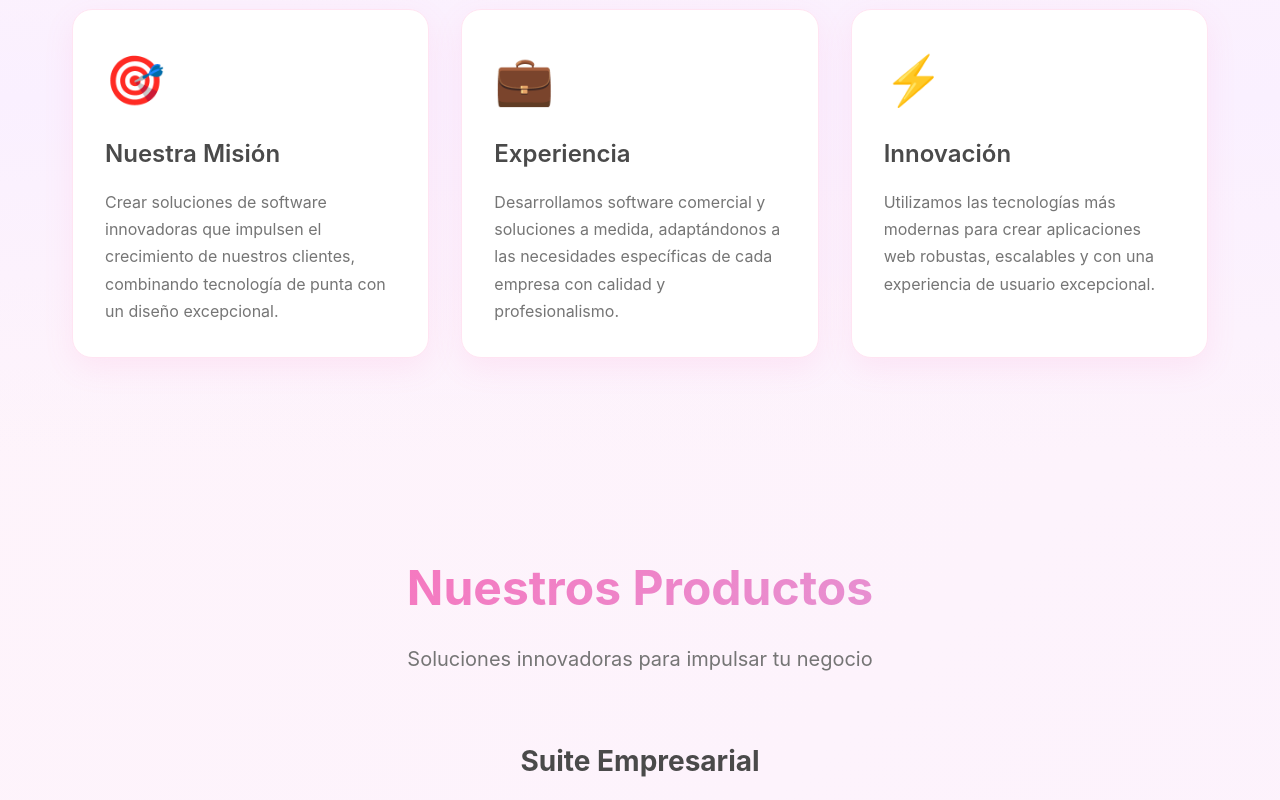
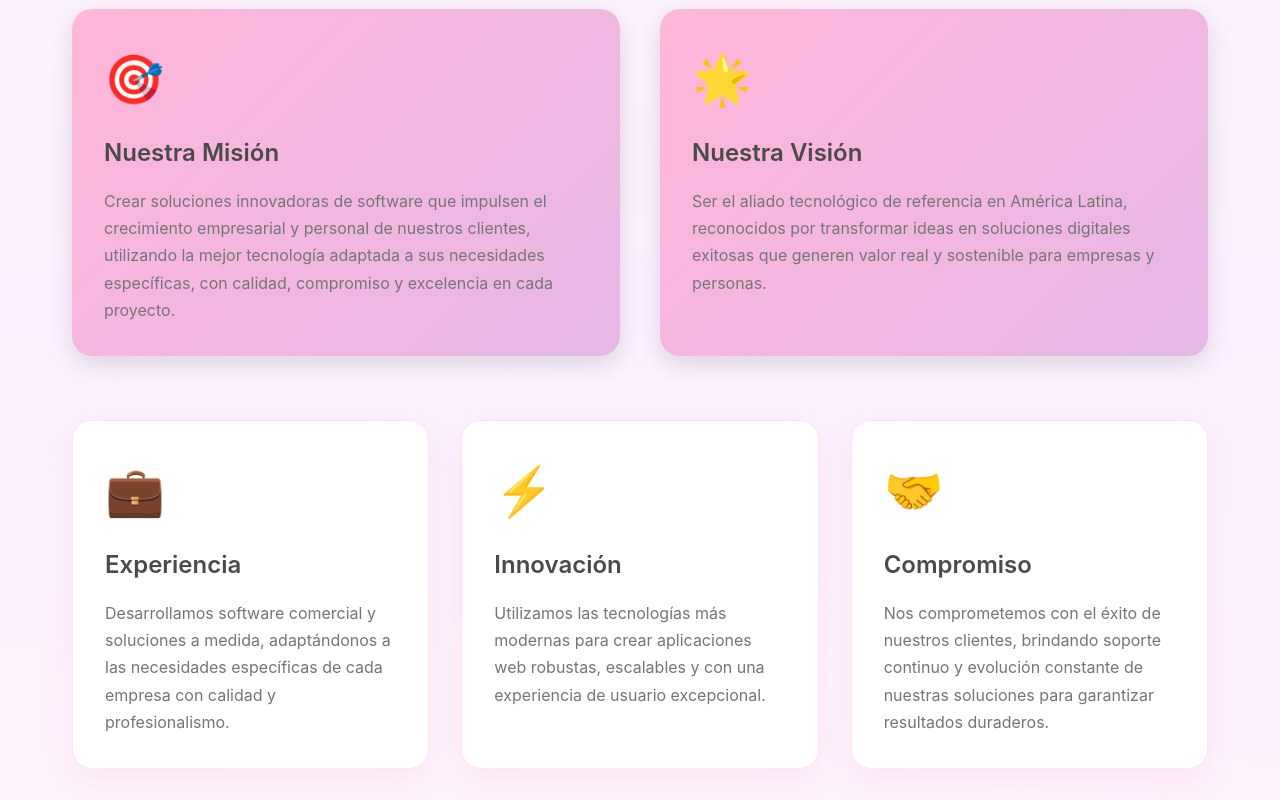
Before and after one commit to softkissdev/softkiss-bw, a Vue app: page / in a window 1280 px wide. Shown: the part 1060-1860 px from the top of the page. Built offline with nearby package versions, Linux system fonts and the light colour scheme.

Commit message:
feat: Improve mission and add vision statement with enhanced values

```diff
--- a/src/components/About.vue
+++ b/src/components/About.vue
@@ -7,16 +7,29 @@
       />
 
       <div class="about-content">
-        <Card class="about-card">
+        <Card class="about-card mission-vision">
           <template #icon>🎯</template>
           <template #title>Nuestra Misión</template>
           <template #content>
-            Crear soluciones de software innovadoras que impulsen el crecimiento
-            de nuestros clientes, combinando tecnología de punta con un diseño
-            excepcional.
+            Crear soluciones innovadoras de software que impulsen el crecimiento
+            empresarial y personal de nuestros clientes, utilizando la mejor
+            tecnología adaptada a sus necesidades específicas, con calidad,
+            compromiso y excelencia en cada proyecto.
           </template>
         </Card>
 
+        <Card class="about-card mission-vision">
+          <template #icon>🌟</template>
+          <template #title>Nuestra Visión</template>
+          <template #content>
+            Ser el aliado tecnológico de referencia en América Latina,
+            reconocidos por transformar ideas en soluciones digitales exitosas
+            que generen valor real y sostenible para empresas y personas.
+          </template>
+        </Card>
+      </div>
+
+      <div class="about-values">
         <Card class="about-card">
           <template #icon>💼</template>
           <template #title>Experiencia</template>
@@ -33,6 +46,16 @@
           <template #content>
             Utilizamos las tecnologías más modernas para crear aplicaciones web
             robustas, escalables y con una experiencia de usuario excepcional.
+          </template>
+        </Card>
+
+        <Card class="about-card">
+          <template #icon>🤝</template>
+          <template #title>Compromiso</template>
+          <template #content>
+            Nos comprometemos con el éxito de nuestros clientes, brindando
+            soporte continuo y evolución constante de nuestras soluciones para
+            garantizar resultados duraderos.
           </template>
         </Card>
       </div>
@@ -58,14 +81,33 @@ import Card from "./ui/Card.vue";
 
 .about-content {
   display: grid;
-  grid-template-columns: repeat(auto-fit, minmax(300px, 1fr));
+  grid-template-columns: repeat(auto-fit, minmax(320px, 1fr));
+  gap: 2.5rem;
+  margin-top: 3rem;
+  margin-bottom: 4rem;
+}
+
+.about-values {
+  display: grid;
+  grid-template-columns: repeat(auto-fit, minmax(280px, 1fr));
   gap: 2rem;
-  margin-top: 3rem;
+  margin-top: 2rem;
 }
 
 .about-card {
   animation: fadeInUp 0.6s ease-out;
   animation-fill-mode: both;
+}
+
+.about-card.mission-vision {
+  background: linear-gradient(
+    135deg,
+    var(--primary-light) 0%,
+    var(--accent) 100%
+  );
+  color: white;
+  border: none;
+  box-shadow: 0 8px 24px rgba(0, 0, 0, 0.12);
 }
 
 .about-card:nth-child(1) {
@@ -80,6 +122,13 @@ import Card from "./ui/Card.vue";
   animation-delay: 0.3s;
 }
 
+@media (max-width: 768px) {
+  .about-content,
+  .about-values {
+    grid-template-columns: 1fr;
+  }
+}
+
 @keyframes fadeInUp {
   from {
     opacity: 0;
```
